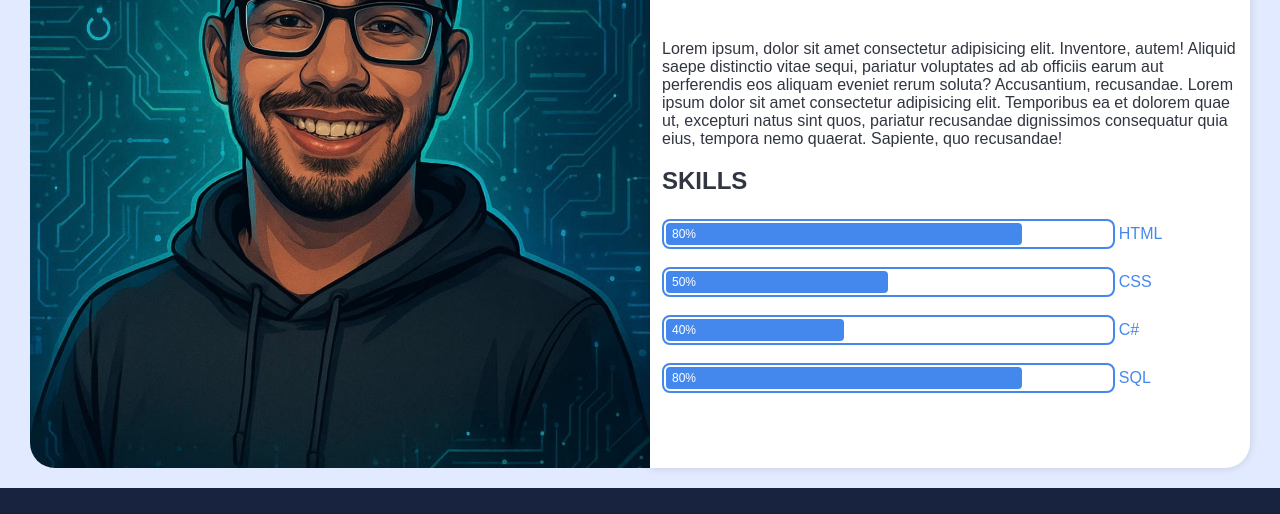
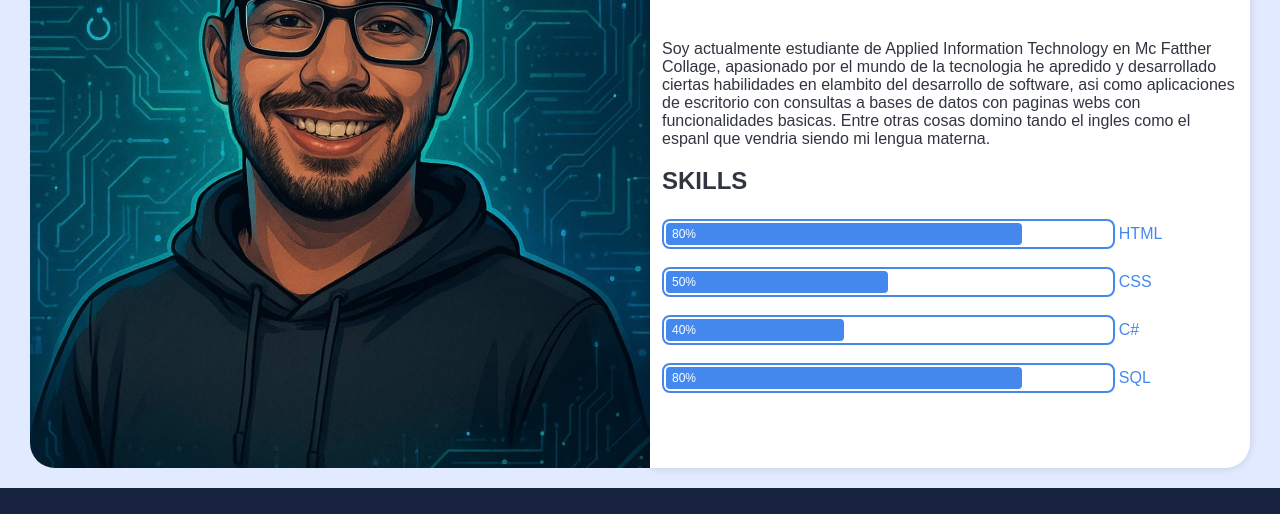
Before and after one commit to GabrielMatamoros/Mi-Portfolio-Oficialll, a plain HTML site: page index.html in a window 1280 px wide. Shown: the part 286-800 px from the top of the page. Drawn offline with Linux system fonts and the light colour scheme.

Commit message:
Add files via upload
Cambios en el index

```diff
--- a/index.html
+++ b/index.html
@@ -32,7 +32,7 @@
                 <div class="profile__data">
                     <div class="profile__description">
                         <h1>I'm Gabriel Matamoros</h1>
-                        <p>Lorem ipsum, dolor sit amet consectetur adipisicing elit. Inventore, autem! Aliquid saepe distinctio vitae sequi, pariatur voluptates ad ab officiis earum aut perferendis eos aliquam eveniet rerum soluta? Accusantium, recusandae. Lorem ipsum dolor sit amet consectetur adipisicing elit. Temporibus ea et dolorem quae ut, excepturi natus sint quos, pariatur recusandae dignissimos consequatur quia eius, tempora nemo quaerat. Sapiente, quo recusandae!
+                        <p>Soy actualmente estudiante de Applied Information Technology en Mc Fatther Collage, apasionado por el mundo de la tecnologia he apredido y desarrollado ciertas habilidades en elambito del desarrollo de software, asi como aplicaciones de escritorio con consultas a bases de datos con paginas webs con funcionalidades basicas. Entre otras cosas domino tando el ingles como el espanl que vendria siendo mi lengua materna.
                         </p>
                     </div>
                     <div class="profile__skill-container">
```
